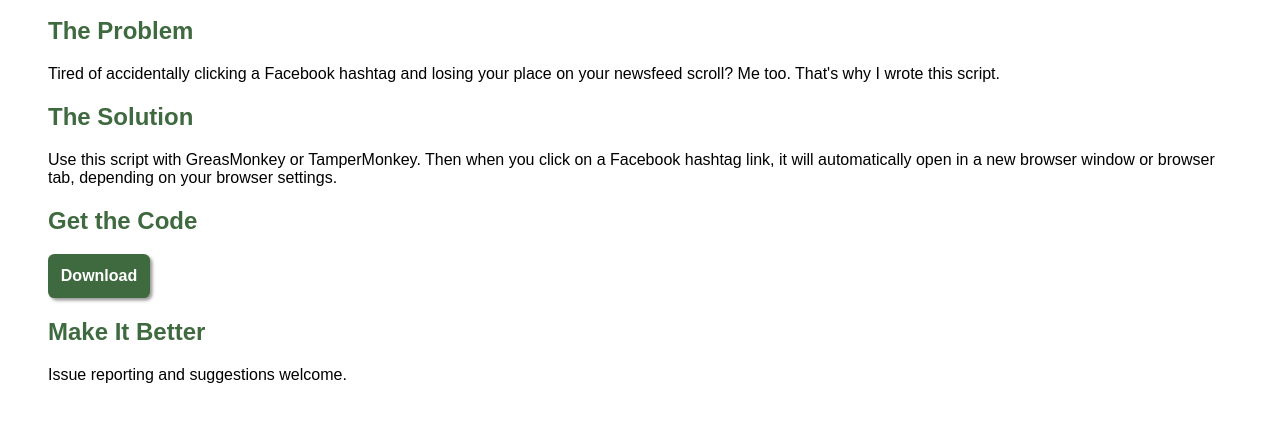
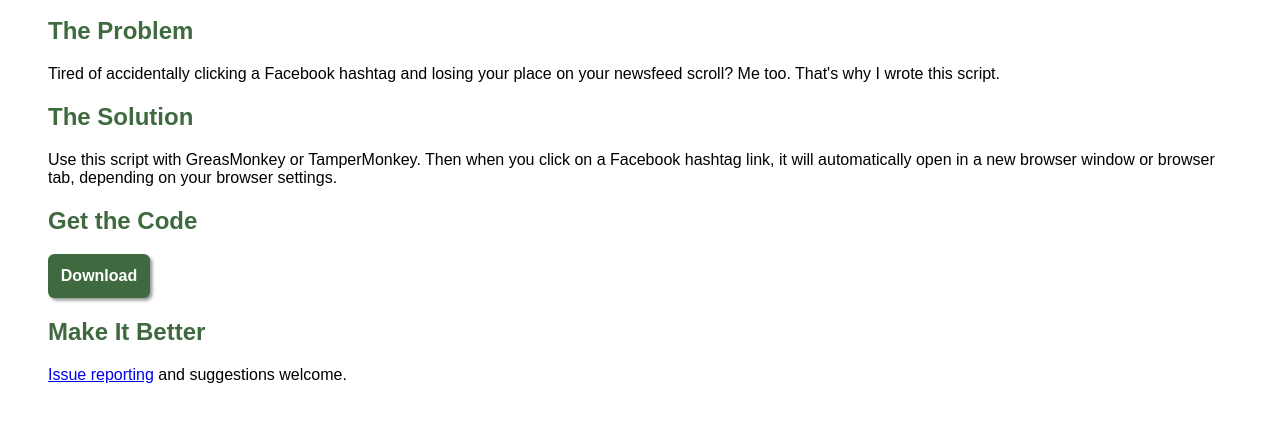
Before and after one commit to emsquared-inc/PopFacebookHashTags, a plain HTML site: page index.html in a window 1280 px wide. Shown: the part 83-504 px from the top of the page. Drawn offline with Linux system fonts and the light colour scheme.

Commit message:
Update index.html
Added issue tracker link

```diff
--- a/index.html
+++ b/index.html
@@ -32,6 +32,6 @@
 
 		<h2>Make It Better</h2>
 
-		<p>Issue reporting and suggestions welcome.</p>
+		<p><a href="https://github.com/emsquared-inc/PopFacebookHashTags/issues">Issue reporting</a> and suggestions welcome.</p>
 	</body>
 </html>
```
